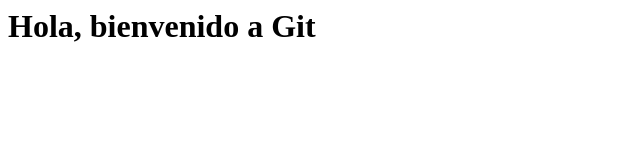
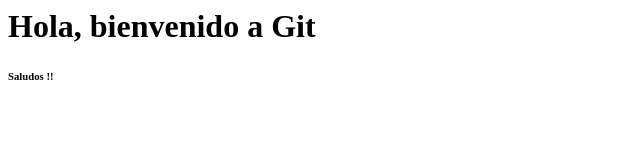
Before and after one commit to Mompo99/banco, a plain HTML site: page index.html in a window 1280 px wide. Shown: the full height of the page, 0-640 px from the left. Drawn offline with Linux system fonts and the light colour scheme.

Commit message:
Primer Commit Modificado Otra vez

```diff
--- a/index.html
+++ b/index.html
@@ -4,5 +4,6 @@
 </head>
 <body>
 	<h1> Hola, bienvenido a Git </h1>
+	<h6> Saludos !! </h6>
 </body>
 </html>
```
